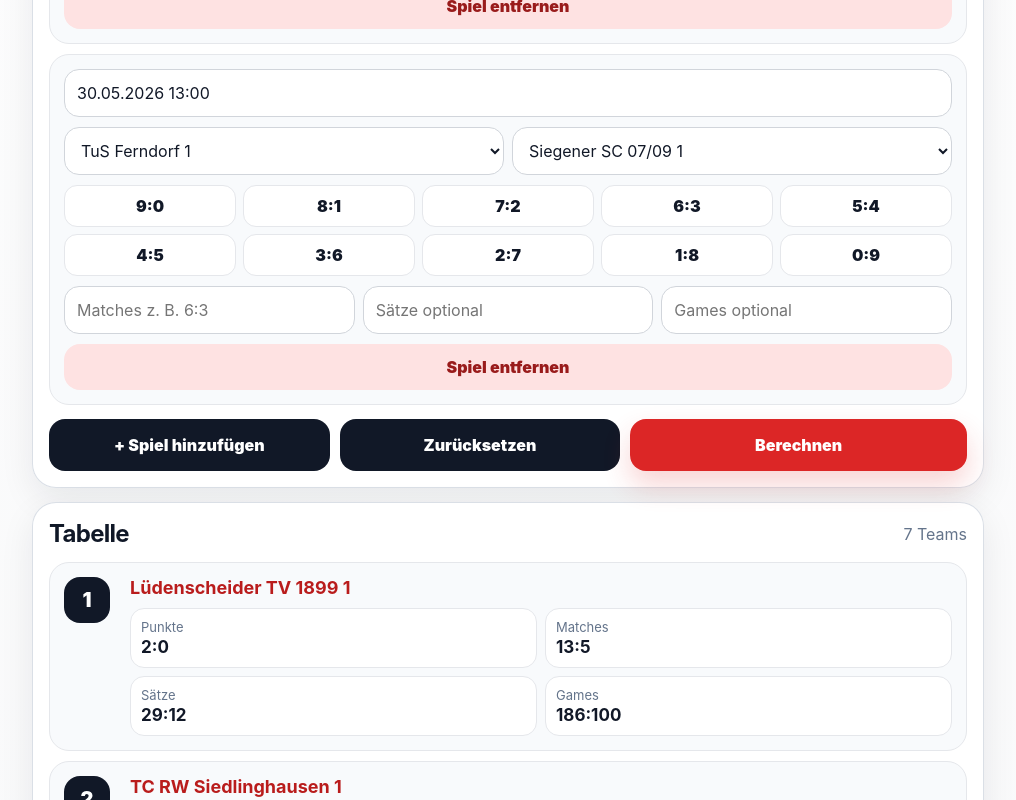
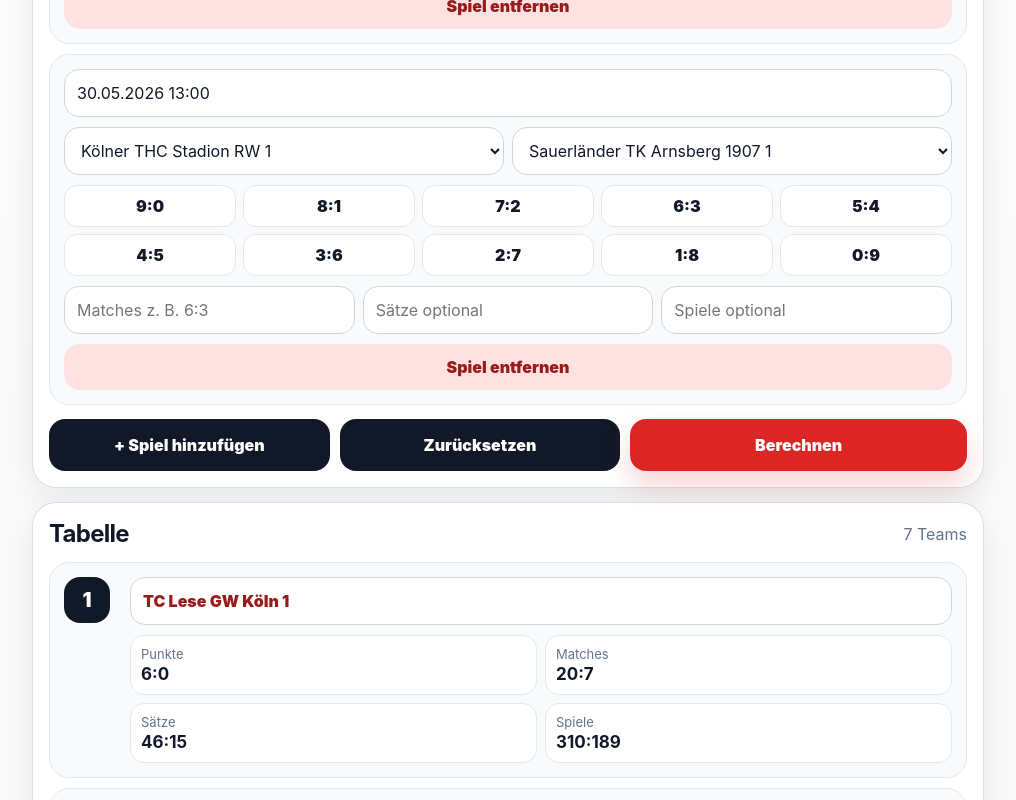
Before and after one commit to deimel80/tennis-sim, a React (Vite) app: page / in a window 1280 px wide. Shown: the part 1160-1960 px from the top of the page, without its empty margins (132-1148 px from the left). Built offline with nearby package versions, Linux system fonts and the light colour scheme.

Commit message:
Add files via upload

```diff
--- a/src/App.jsx
+++ b/src/App.jsx
@@ -2,26 +2,41 @@ import { useMemo, useState } from 'react'
 import Tesseract from 'tesseract.js'
 
 const demoTeams = [
-  { name: 'Lüdenscheider TV 1899 1', played: 2, wins: 2, draws: 0, losses: 0, leaguePointsWon: 2, leaguePointsLost: 0, matchesWon: 13, matchesLost: 5, setsWon: 29, setsLost: 12, gamesWon: 186, gamesLost: 100 },
-  { name: 'TC RW Siedlinghausen 1', played: 2, wins: 2, draws: 0, losses: 0, leaguePointsWon: 2, leaguePointsLost: 0, matchesWon: 10, matchesLost: 8, setsWon: 23, setsLost: 21, gamesWon: 167, gamesLost: 158 },
-  { name: 'Siegener SC 07/09 1', played: 2, wins: 1, draws: 0, losses: 1, leaguePointsWon: 1, leaguePointsLost: 1, matchesWon: 10, matchesLost: 8, setsWon: 24, setsLost: 19, gamesWon: 175, gamesLost: 137 },
-  { name: 'TV Eiserfeld 74 1', played: 2, wins: 1, draws: 0, losses: 1, leaguePointsWon: 1, leaguePointsLost: 1, matchesWon: 9, matchesLost: 9, setsWon: 21, setsLost: 20, gamesWon: 162, gamesLost: 152 },
-  { name: 'SuS Stemel 1', played: 1, wins: 0, draws: 0, losses: 1, leaguePointsWon: 0, leaguePointsLost: 1, matchesWon: 3, matchesLost: 6, setsWon: 7, setsLost: 13, gamesWon: 60, gamesLost: 92 },
-  { name: 'TuS Ferndorf 1', played: 1, wins: 0, draws: 0, losses: 1, leaguePointsWon: 0, leaguePointsLost: 1, matchesWon: 3, matchesLost: 6, setsWon: 7, setsLost: 14, gamesWon: 56, gamesLost: 94 },
-  { name: 'TC Wiesental Herscheid 1', played: 2, wins: 0, draws: 0, losses: 2, leaguePointsWon: 0, leaguePointsLost: 2, matchesWon: 6, matchesLost: 12, setsWon: 14, setsLost: 26, gamesWon: 106, gamesLost: 179 }
+  { name: 'TC Lese GW Köln 1', played: 3, wins: 3, draws: 0, losses: 0, leaguePointsWon: 6, leaguePointsLost: 0, matchesWon: 20, matchesLost: 7, setsWon: 46, setsLost: 15, gamesWon: 310, gamesLost: 189 },
+  { name: 'ETB SW Essen 1', played: 3, wins: 3, draws: 0, losses: 0, leaguePointsWon: 6, leaguePointsLost: 0, matchesWon: 18, matchesLost: 9, setsWon: 38, setsLost: 23, gamesWon: 265, gamesLost: 206 },
+  { name: 'TC GW Aachen 1', played: 3, wins: 2, draws: 0, losses: 1, leaguePointsWon: 4, leaguePointsLost: 2, matchesWon: 18, matchesLost: 9, setsWon: 36, setsLost: 19, gamesWon: 279, gamesLost: 193 },
+  { name: 'Kölner THC Stadion RW 1', played: 2, wins: 1, draws: 0, losses: 1, leaguePointsWon: 2, leaguePointsLost: 2, matchesWon: 8, matchesLost: 10, setsWon: 17, setsLost: 23, gamesWon: 166, gamesLost: 201 },
+  { name: 'Marienburger SC 1', played: 2, wins: 0, draws: 0, losses: 2, leaguePointsWon: 0, leaguePointsLost: 4, matchesWon: 5, matchesLost: 13, setsWon: 11, setsLost: 27, gamesWon: 117, gamesLost: 191 },
+  { name: 'TC Bovert 1', played: 2, wins: 0, draws: 0, losses: 2, leaguePointsWon: 0, leaguePointsLost: 4, matchesWon: 2, matchesLost: 16, setsWon: 8, setsLost: 33, gamesWon: 108, gamesLost: 202 },
+  { name: 'Sauerländer TK Arnsberg 1907 1', played: 3, wins: 0, draws: 0, losses: 3, leaguePointsWon: 0, leaguePointsLost: 6, matchesWon: 10, matchesLost: 17, setsWon: 21, setsLost: 37, gamesWon: 197, gamesLost: 260 }
 ]
 
 const demoFixtures = [
-  { date: '30.05.2026 11:00', home: 'TC RW Siedlinghausen 1', away: 'SuS Stemel 1', result: '', sets: '', games: '' },
-  { date: '30.05.2026 13:00', home: 'Lüdenscheider TV 1899 1', away: 'TV Eiserfeld 74 1', result: '', sets: '', games: '' },
-  { date: '30.05.2026 13:00', home: 'TuS Ferndorf 1', away: 'Siegener SC 07/09 1', result: '', sets: '', games: '' }
+  { date: '30.05.2026 13:00', home: 'TC Lese GW Köln 1', away: 'TC GW Aachen 1', result: '', sets: '', games: '' },
+  { date: '30.05.2026 13:00', home: 'Marienburger SC 1', away: 'TC Bovert 1', result: '', sets: '', games: '' },
+  { date: '30.05.2026 13:00', home: 'Kölner THC Stadion RW 1', away: 'Sauerländer TK Arnsberg 1907 1', result: '', sets: '', games: '' }
 ]
 
-const emptyFixture = { date: '', home: '', away: '', result: '', sets: '', games: '' }
 const quickResults = ['9:0', '8:1', '7:2', '6:3', '5:4', '4:5', '3:6', '2:7', '1:8', '0:9']
 
-function cleanLine(line) {
-  return line.replace(/[|]/g, ' ').replace(/\s+/g, ' ').trim()
+function normalize(s) {
+  return String(s || '')
+    .replace(/[|]/g, ' ')
+    .replace(/[—–]/g, '-')
+    .replace(/\s+/g, ' ')
+    .trim()
+}
+
+function normalizeName(s) {
+  return normalize(s)
+    .replace(/_/g, ' ')
+    .replace(/\bT C\b/gi, 'TC')
+    .replace(/\bG W\b/gi, 'GW')
+    .replace(/\bS W\b/gi, 'SW')
+    .replace(/\bR W\b/gi, 'RW')
+    .replace(/\bT H C\b/gi, 'THC')
+    .replace(/\s+/g, ' ')
+    .trim()
 }
 
 function pair(text) {
@@ -33,23 +48,64 @@ function ratio(a, b) {
   return `${a}:${b}`
 }
 
+async function preprocessImage(file) {
+  const bitmap = await createImageBitmap(file)
+  const scale = Math.min(3, Math.max(2, 2600 / bitmap.width))
+  const canvas = document.createElement('canvas')
+  canvas.width = Math.round(bitmap.width * scale)
+  canvas.height = Math.round(bitmap.height * scale)
+
+  const ctx = canvas.getContext('2d', { willReadFrequently: true })
+  ctx.imageSmoothingEnabled = true
+  ctx.imageSmoothingQuality = 'high'
+  ctx.drawImage(bitmap, 0, 0, canvas.width, canvas.height)
+
+  const image = ctx.getImageData(0, 0, canvas.width, canvas.height)
+  const data = image.data
+
+  for (let i = 0; i < data.length; i += 4) {
+    const r = data[i]
+    const g = data[i + 1]
+    const b = data[i + 2]
+    let gray = 0.299 * r + 0.587 * g + 0.114 * b
+
+    gray = (gray - 128) * 1.85 + 128
+    gray = Math.max(0, Math.min(255, gray))
+
+    if (gray > 188) gray = 255
+    if (gray < 115) gray = 0
+
+    data[i] = gray
+    data[i + 1] = gray
+    data[i + 2] = gray
+  }
+
+  ctx.putImageData(image, 0, 0)
+
+  return new Promise(resolve => canvas.toBlob(resolve, 'image/png'))
+}
+
 function sortTeams(list, direct) {
   return [...list].sort((a, b) => {
     if (b.leaguePointsWon !== a.leaguePointsWon) return b.leaguePointsWon - a.leaguePointsWon
+
     const keyAB = `${a.name}__${b.name}`
     const keyBA = `${b.name}__${a.name}`
     if (direct[keyAB] === 'a') return -1
     if (direct[keyAB] === 'b') return 1
     if (direct[keyBA] === 'a') return 1
     if (direct[keyBA] === 'b') return -1
+
     const mdA = a.matchesWon - a.matchesLost
     const mdB = b.matchesWon - b.matchesLost
     if (mdB !== mdA) return mdB - mdA
     if (b.matchesWon !== a.matchesWon) return b.matchesWon - a.matchesWon
+
     const sdA = a.setsWon - a.setsLost
     const sdB = b.setsWon - b.setsLost
     if (sdB !== sdA) return sdB - sdA
     if (b.setsWon !== a.setsWon) return b.setsWon - a.setsWon
+
     const gdA = a.gamesWon - a.gamesLost
     const gdB = b.gamesWon - b.gamesLost
     if (gdB !== gdA) return gdB - gdA
@@ -58,18 +114,58 @@ function sortTeams(list, direct) {
 }
 
 function parseTable(text) {
-  const lines = text.split('\n').map(cleanLine).filter(Boolean)
+  const rawLines = text.split('\n').map(normalize).filter(Boolean)
+  const tableLines = []
+  let inTable = false
+
+  for (const line of rawLines) {
+    if (/tabelle/i.test(line)) {
+      inTable = true
+      continue
+    }
+
+    if (/spielplan/i.test(line)) {
+      inTable = false
+    }
+
+    if (inTable) tableLines.push(line)
+  }
+
+  const lines = tableLines.length ? tableLines : rawLines
   const teams = []
 
   for (const line of lines) {
     const pairs = [...line.matchAll(/(\d+)\s*[:;]\s*(\d+)/g)].map(m => [Number(m[1]), Number(m[2])])
     if (pairs.length < 4) continue
 
-    const prefix = line.match(/^\D*(\d+)\s+(.+?)\s+(\d+)\s+(\d+)\s+(\d+)\s+(\d+)\s+/)
-    if (!prefix) continue
+    const beforePairs = line.split(/\d+\s*[:;]\s*\d+/)[0]
+    const prefix = beforePairs.match(/^\D*(\d+)\s+(.+?)\s+(\d+)\s+(\d+)\s+(\d+)\s+(\d+)\s*$/)
 
-    const name = prefix[2].trim()
-    if (/rang|mannschaft|begegnungen|spielplan|datum|heim|gast/i.test(name)) continue
+    if (!prefix) {
+      const loose = beforePairs.match(/^\D*(\d+)\s+(.+?)\s+(\d)\s+(\d)\s+(\d)\s+(\d)\s*$/)
+      if (!loose) continue
+      const name = normalizeName(loose[2])
+      if (/rang|mannschaft|begegnungen|spielplan|datum|punkte/i.test(name)) continue
+      teams.push({
+        name,
+        played: Number(loose[3]),
+        wins: Number(loose[4]),
+        draws: Number(loose[5]),
+        losses: Number(loose[6]),
+        leaguePointsWon: pairs[0][0],
+        leaguePointsLost: pairs[0][1],
+        matchesWon: pairs[1][0],
+        matchesLost: pairs[1][1],
+        setsWon: pairs[2][0],
+        setsLost: pairs[2][1],
+        gamesWon: pairs[3][0],
+        gamesLost: pairs[3][1]
+      })
+      continue
+    }
+
+    const name = normalizeName(prefix[2])
+    if (/rang|mannschaft|begegnungen|spielplan|datum|punkte/i.test(name)) continue
 
     teams.push({
       name,
@@ -91,15 +187,45 @@ function parseTable(text) {
   return teams
 }
 
+function findTeamsInLine(line, teams) {
+  const normalizedLine = normalizeName(line).toLowerCase()
+  const hits = []
+
+  for (const team of teams) {
+    const full = team.name.toLowerCase()
+    const withoutNumber = full.replace(/\s+\d+$/, '')
+    const tokens = withoutNumber.split(/\s+/).filter(t => t.length >= 3)
+    const tokenHits = tokens.filter(t => normalizedLine.includes(t)).length
+
+    if (normalizedLine.includes(full) || normalizedLine.includes(withoutNumber) || tokenHits >= Math.min(2, tokens.length)) {
+      hits.push(team.name)
+    }
+  }
+
+  return [...new Set(hits)]
+}
+
 function parseFixtures(text, teams) {
-  const lines = text.split('\n').map(cleanLine).filter(Boolean)
-  const names = teams.map(t => t.name)
+  const rawLines = text.split('\n').map(normalize).filter(Boolean)
+  const lines = []
+  let inPlan = false
+
+  for (const line of rawLines) {
+    if (/spielplan/i.test(line)) {
+      inPlan = true
+      continue
+    }
+
+    if (inPlan) lines.push(line)
+  }
+
+  const source = lines.length ? lines : rawLines
   const fixtures = []
 
-  for (const line of lines) {
+  for (const line of source) {
     if (!/offen|ursprünglich|urspr/i.test(line)) continue
 
-    const found = names.filter(name => line.toLowerCase().includes(name.toLowerCase()))
+    const found = findTeamsInLine(line, teams)
     if (found.length >= 2) {
       const dateMatch = line.match(/(\d{2}\.\d{2}\.\d{4}(?:\s+\d{1,2}:\d{2})?)/)
       fixtures.push({
@@ -147,14 +273,22 @@ export default function App() {
     const file = event.target.files?.[0]
     if (!file) return
 
-    setStatus('OCR läuft. Einen Moment warten.')
+    setStatus('Bild wird für OCR optimiert.')
     setFixtures([])
     setTeams([])
     setBaseTeams([])
 
-    const result = await Tesseract.recognize(file, 'deu', {
+    const processed = await preprocessImage(file)
+
+    setStatus('OCR läuft. Das kann auf dem iPhone 20–90 Sekunden dauern.')
+
+    const result = await Tesseract.recognize(processed, 'deu', {
+      tessedit_pageseg_mode: '6',
+      preserve_interword_spaces: '1',
       logger: msg => {
-        if (msg.status === 'recognizing text') setStatus(`OCR läuft: ${Math.round((msg.progress || 0) * 100)} %`)
+        if (msg.status === 'recognizing text') {
+          setStatus(`OCR läuft: ${Math.round((msg.progress || 0) * 100)} %`)
+        }
       }
     })
 
@@ -165,11 +299,7 @@ export default function App() {
     setOcrText(text)
 
     if (!parsedTeams.length) {
-      setBaseTeams([])
-      setTeams([])
-      setFixtures([])
-      setSelectedDay('alle')
-      setStatus('Tabelle nicht erkannt. Bitte Screenshot größer/gerader hochladen oder Demo prüfen.')
+      setStatus('Tabelle nicht erkannt. Bitte Screenshot näher ran, gerade und ohne Browserleisten hochladen.')
       return
     }
 
@@ -179,7 +309,7 @@ export default function App() {
     setSelectedDay(parsedFixtures.length ? dayKey(parsedFixtures[0].date) : 'alle')
 
     if (!parsedFixtures.length) {
-      setStatus(`Erkannt: ${parsedTeams.length} Teams. Spielplan wurde nicht erkannt — bitte Spiele unten manuell hinzufügen.`)
+      setStatus(`Erkannt: ${parsedTeams.length} Teams. Spielplan nicht sicher erkannt — Spiele unten manuell hinzufügen.`)
     } else {
       setStatus(`Erkannt: ${parsedTeams.length} Teams, ${parsedFixtures.length} offene Spiele.`)
     }
@@ -195,19 +325,22 @@ export default function App() {
   }
 
   function addFixture() {
-    const next = [...fixtures, { ...emptyFixture }]
-    setFixtures(next)
+    setFixtures([...fixtures, { date: '', home: '', away: '', result: '', sets: '', games: '' }])
     setSelectedDay('alle')
   }
 
-  function updateFixture(index, field, value) {
-    const target = visibleFixtures[index]
+  function updateFixture(target, field, value) {
     setFixtures(current => current.map(f => f === target ? { ...f, [field]: value } : f))
   }
 
-  function deleteFixture(index) {
-    const target = visibleFixtures[index]
+  function deleteFixture(target) {
     setFixtures(current => current.filter(f => f !== target))
+  }
+
+  function updateTeam(index, field, value) {
+    const update = list => list.map((t, i) => i === index ? { ...t, [field]: value } : t)
+    setBaseTeams(update)
+    setTeams(update)
   }
 
   function simulate() {
@@ -226,6 +359,7 @@ export default function App() {
 
       home.played += 1
       away.played += 1
+
       home.matchesWon += hm
       home.matchesLost += am
       away.matchesWon += am
@@ -250,16 +384,13 @@ export default function App() {
       if (hm > am) {
         home.wins += 1
         away.losses += 1
-        home.leaguePointsWon += 1
-        away.leaguePointsLost += 1
+        home.leaguePointsWon += 2
+        away.leaguePointsLost += 2
       } else if (am > hm) {
         away.wins += 1
         home.losses += 1
-        away.leaguePointsWon += 1
-        home.leaguePointsLost += 1
-      } else {
-        home.draws += 1
-        away.draws += 1
+        away.leaguePointsWon += 2
+        home.leaguePointsLost += 2
       }
     })
 
@@ -267,17 +398,12 @@ export default function App() {
     setStatus(selected.length ? `${selected.length} Begegnungen berechnet.` : 'Kein gültiges Ergebnis vorhanden.')
   }
 
-  function resetSimulation() {
-    setTeams(baseTeams)
-    setStatus('Simulation zurückgesetzt.')
-  }
-
   return (
     <main className="app">
       <section className="top">
         <p className="label">WTV / nuLiga</p>
         <h1>Tabellenrechner</h1>
-        <p className="sub">Screenshot mit Tabelle + Spielplan hochladen. Kein Demo-Fallback mehr bei echtem Upload.</p>
+        <p className="sub">OCR mit Bildoptimierung. Für gelbe nuLiga-Screenshots besser geeignet.</p>
       </section>
 
       <section className="panel uploadPanel">
@@ -298,20 +424,20 @@ export default function App() {
         {visibleFixtures.length === 0 && (
           <div className="empty">
             <b>Kein Spielplan erkannt.</b>
-            <p>Füge die offenen Spiele manuell hinzu. Die Teams aus der erkannten Tabelle stehen in der Auswahl.</p>
+            <p>Füge die offenen Spiele manuell hinzu. Die Teams aus der Tabelle stehen in der Auswahl.</p>
           </div>
         )}
 
         <div className="fixtureList">
           {visibleFixtures.map((fixture, index) => (
             <article className="fixtureCard" key={`${fixture.home}-${fixture.away}-${index}`}>
-              <input className="dateInput" placeholder="Datum optional" value={fixture.date} onChange={e => updateFixture(index, 'date', e.target.value)} />
+              <input className="dateInput" placeholder="Datum optional" value={fixture.date} onChange={e => updateFixture(fixture, 'date', e.target.value)} />
               <div className="selectGrid">
-                <select value={fixture.home} onChange={e => updateFixture(index, 'home', e.target.value)}>
+                <select value={fixture.home} onChange={e => updateFixture(fixture, 'home', e.target.value)}>
                   <option value="">Heimteam</option>
                   {baseTeams.map(t => <option key={t.name} value={t.name}>{t.name}</option>)}
                 </select>
-                <select value={fixture.away} onChange={e => updateFixture(index, 'away', e.target.value)}>
+                <select value={fixture.away} onChange={e => updateFixture(fixture, 'away', e.target.value)}>
                   <option value="">Gastteam</option>
                   {baseTeams.map(t => <option key={t.name} value={t.name}>{t.name}</option>)}
                 </select>
@@ -319,25 +445,25 @@ export default function App() {
 
               <div className="quickGrid">
                 {quickResults.map(result => (
-                  <button key={result} type="button" className={fixture.result === result ? 'quick active' : 'quick'} onClick={() => updateFixture(index, 'result', result)}>
+                  <button key={result} type="button" className={fixture.result === result ? 'quick active' : 'quick'} onClick={() => updateFixture(fixture, 'result', result)}>
                     {result}
                   </button>
                 ))}
               </div>
 
               <div className="resultGrid">
-                <input inputMode="text" placeholder="Matches z. B. 6:3" value={fixture.result} onChange={e => updateFixture(index, 'result', e.target.value)} />
-                <input inputMode="text" placeholder="Sätze optional" value={fixture.sets} onChange={e => updateFixture(index, 'sets', e.target.value)} />
-                <input inputMode="text" placeholder="Games optional" value={fixture.games} onChange={e => updateFixture(index, 'games', e.target.value)} />
+                <input inputMode="text" placeholder="Matches z. B. 6:3" value={fixture.result} onChange={e => updateFixture(fixture, 'result', e.target.value)} />
+                <input inputMode="text" placeholder="Sätze optional" value={fixture.sets} onChange={e => updateFixture(fixture, 'sets', e.target.value)} />
+                <input inputMode="text" placeholder="Spiele optional" value={fixture.games} onChange={e => updateFixture(fixture, 'games', e.target.value)} />
               </div>
-              <button className="deleteBtn" onClick={() => deleteFixture(index)}>Spiel entfernen</button>
+              <button className="deleteBtn" onClick={() => deleteFixture(fixture)}>Spiel entfernen</button>
             </article>
           ))}
         </div>
 
         <div className="actionGrid">
           <button className="ghost" onClick={addFixture}>+ Spiel hinzufügen</button>
-          <button className="ghost" onClick={resetSimulation}>Zurücksetzen</button>
+          <button className="ghost" onClick={() => setTeams(baseTeams)}>Zurücksetzen</button>
           <button className="primary" onClick={simulate}>Berechnen</button>
         </div>
       </section>
@@ -347,15 +473,15 @@ export default function App() {
         {sortedTeams.length === 0 && <p className="status">Noch keine Tabelle erkannt.</p>}
         <div className="teamCards">
           {sortedTeams.map((team, index) => (
-            <article className="teamCard" key={team.name}>
+            <article className="teamCard" key={`${team.name}-${index}`}>
               <div className="rank">{index + 1}</div>
               <div className="teamMain">
-                <h3>{team.name}</h3>
+                <input className="teamNameInput" value={team.name} onChange={e => updateTeam(index, 'name', e.target.value)} />
                 <div className="stats">
                   <span>Punkte <b>{ratio(team.leaguePointsWon, team.leaguePointsLost)}</b></span>
                   <span>Matches <b>{ratio(team.matchesWon, team.matchesLost)}</b></span>
                   <span>Sätze <b>{ratio(team.setsWon, team.setsLost)}</b></span>
-                  <span>Games <b>{ratio(team.gamesWon, team.gamesLost)}</b></span>
+                  <span>Spiele <b>{ratio(team.gamesWon, team.gamesLost)}</b></span>
                 </div>
               </div>
             </article>
```
Also changed, not shown: src/styles.css (+1 -1 lines).
